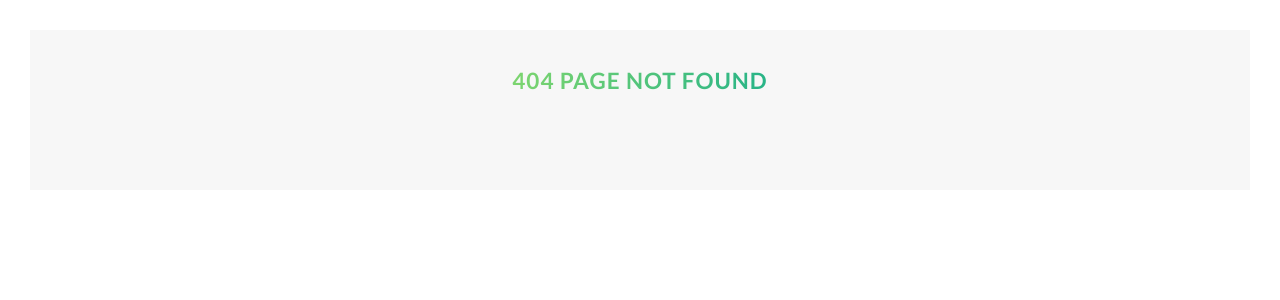
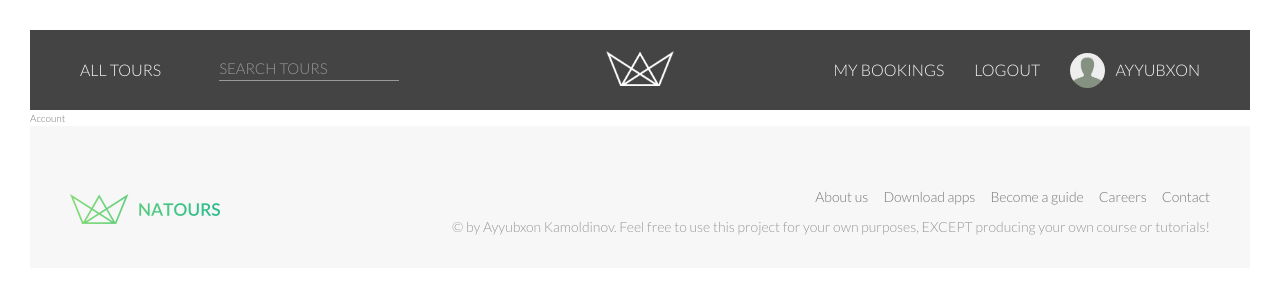
Before and after one commit to kamol-ayyub/natoursapp-frontend, a React (Create React App) app: page /me in a window 1280 px wide. Before the commit this address had no page. Shown: the top 300 px of the page. Built offline with nearby package versions, Linux system fonts and the light colour scheme.

Commit message:
skeleton of acccount page

```diff
--- /dev/null
+++ b/src/app/pages/account/Account.tsx
@@ -0,0 +1,6 @@
+import React from 'react';
+
+const Account = () => {
+  return <div>Account</div>;
+};
+export default Account;
--- a/src/app/router/AppRouter.tsx
+++ b/src/app/router/AppRouter.tsx
@@ -5,6 +5,7 @@ import Overview from '../../components/overview/Overview';
 import Tour from '../pages/tour/Tour';
 import Signup from '../pages/signup/Signup';
 import NotFound from '../pages/notFound/NotFound';
+import Account from '../pages/account/Account';
 
 export const AppRouter = () => {
   return (
@@ -14,8 +15,8 @@ export const AppRouter = () => {
           <Route index element={<Overview />} />
           <Route path='/login' element={<Login />} />
           <Route path='/signup' element={<Signup />} />
-
-          <Route path='/tour/:element' element={<Tour />} />
+          <Route path='/tour/:tour' element={<Tour />} />
+          <Route path='/me' element={<Account />} />
         </Route>
 
         <Route path='*' element={<NotFound />} />
--- a/src/components/header/Header.tsx
+++ b/src/components/header/Header.tsx
@@ -5,7 +5,7 @@ import ProfilePhoto from '../../img/users/default.jpg';
 import '../../css/style.css';
 
 const Header: FC = () => {
-  const [user, setUser] = useState<boolean>(false);
+  const [user, setUser] = useState<boolean>(true);
   return (
     <header className='header'>
       <nav className='nav nav--tours'>
```
